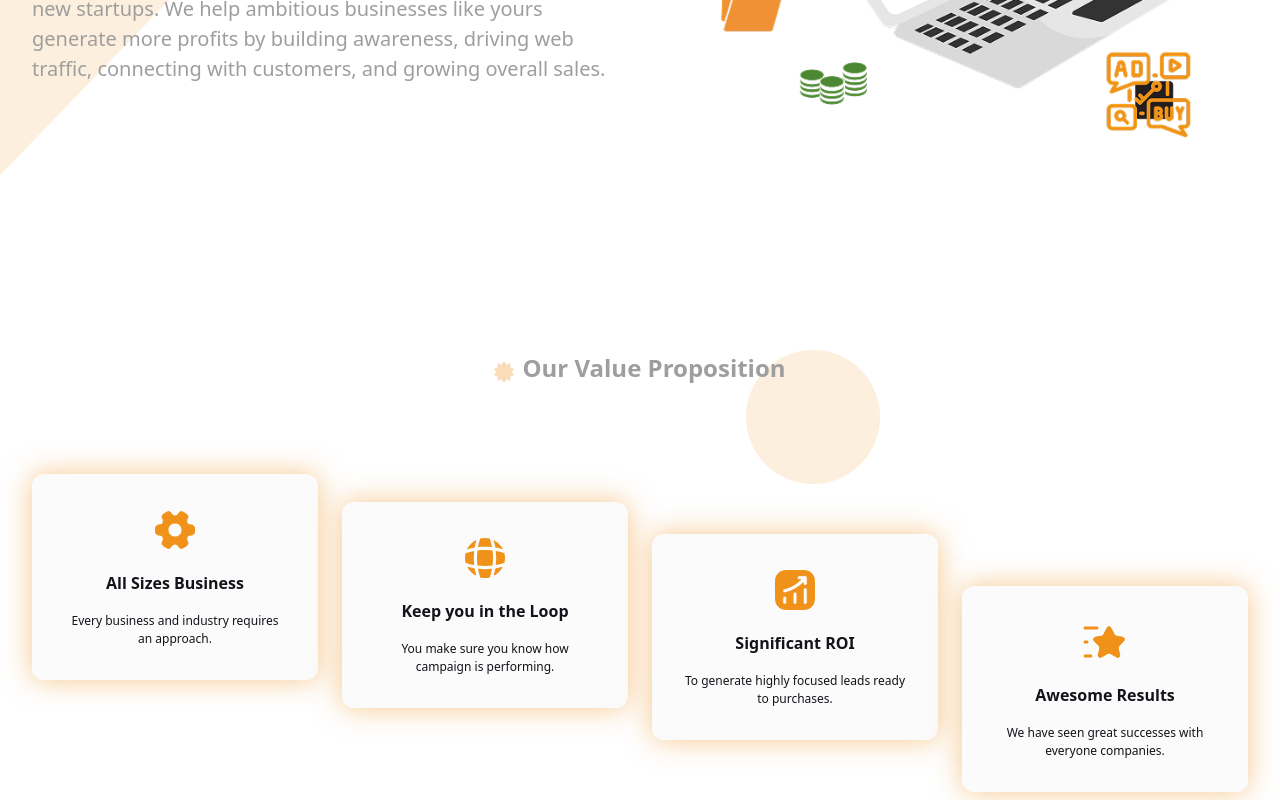
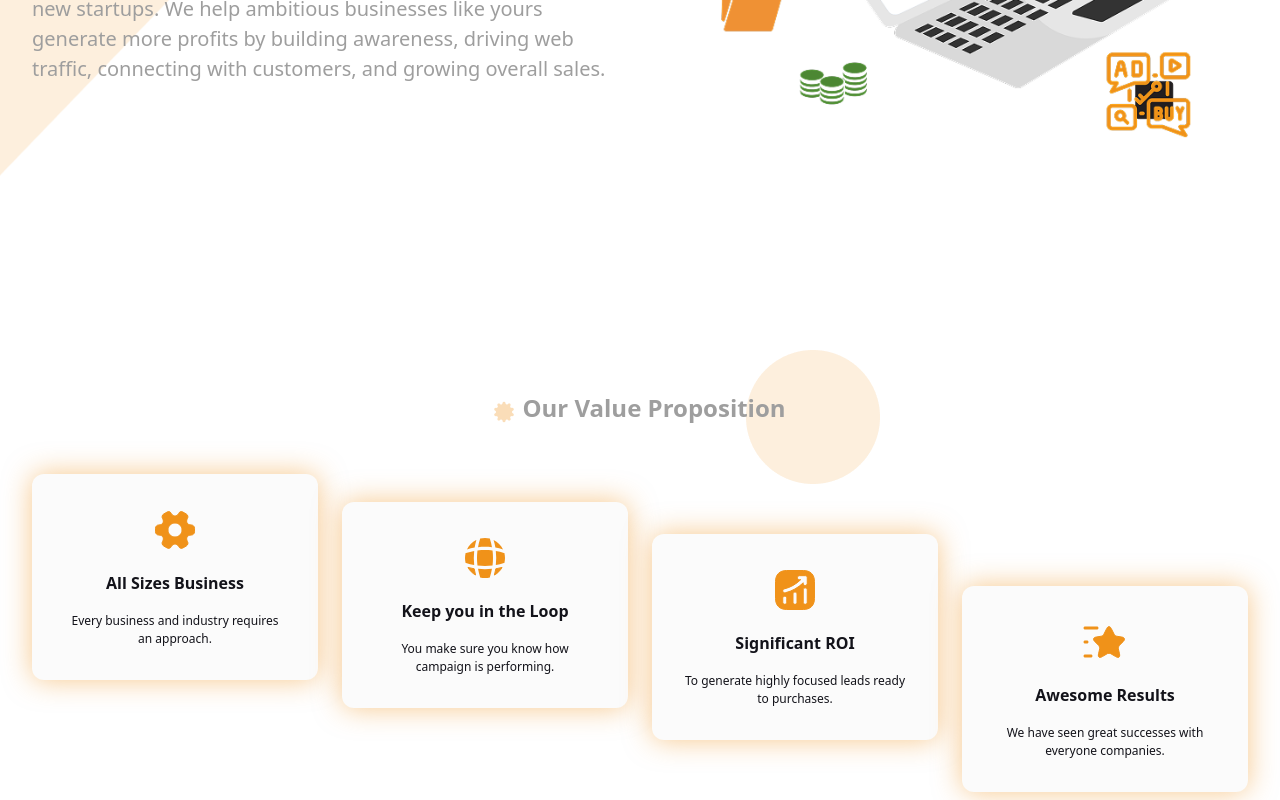
Before and after one commit to BEMO2002/Arkan, a React (Vite) app: page / in a window 1280 px wide. Shown: the part 1167-1967 px from the top of the page. Built offline with nearby package versions, Linux system fonts and the light colour scheme.

Commit message:
edit value page

```diff
--- a/src/HomePage/Value.jsx
+++ b/src/HomePage/Value.jsx
@@ -13,7 +13,7 @@ const Value = () => {
   return (
     <section className="py-[120px]   px-4 sm:px-6 lg:px-8 relative">
       <div className="container mx-auto">
-        <div className="flex items-center justify-center space-x-2 mb-20">
+        <div className="flex items-center justify-center space-x-2 mb-10 mt-10">
           <img src={star} alt="" />
           <h3 className="text-baseTwo text-[24px] mb-2 font-[700] leading-[36px]">
             {t("ValueHeader")}
--- a/src/Locales/ar/translation.json
+++ b/src/Locales/ar/translation.json
@@ -17,6 +17,7 @@
   "AboutDescriptionTwo": " سنقدم لك النصائح اللازمه وسنعمل عل تنشيط الموقع الخاص بك في ان معا ليزيد التفاعل وتزيد المبيعات بشكل مستمر . ",
   "AboutDescriptionThree": "   منهجنا في التسويق الرقمي مع الشركات العالميه والاخري الناشئه يحدث الفرق .فمهمتنا ليست كيف نفعلها .ولكن كم/ماذا ستجني انت منها! ",
   "AboutDescriptionFour": "تاريخنا الحافل بالنجاحات هو مصدر ثقتنا .",
+  "ValueHeader": "عرض القيمه لدينا",
   "valueHeadOne": "جميع انواع الاعمال",
   "valueParagraphOne": "جميع المجالات والاعمال تتطلب خطوات خاصه.",
   "valueHeadTwo": "ابق علي الاطلاع ",
```
